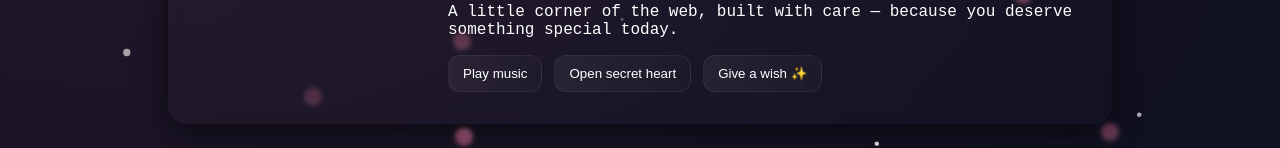
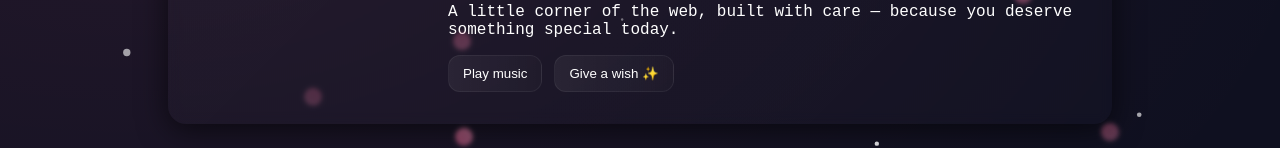
Before and after one commit to zainul-abuddien/bithday-, a plain HTML site: page index.html in a window 1280 px wide. Shown: the part 210-358 px from the top of the page. Drawn offline with Linux system fonts and the light colour scheme.

Commit message:
Update index.html

```diff
--- a/index.html
+++ b/index.html
@@ -75,7 +75,6 @@
 
         <div style="margin-top:16px" class="controls">
           <button id="playMusic">Play music</button>
-          <button id="revealHint">Open secret heart</button>
           <button id="wishBtn">Give a wish ✨</button>
         </div>
 
```
